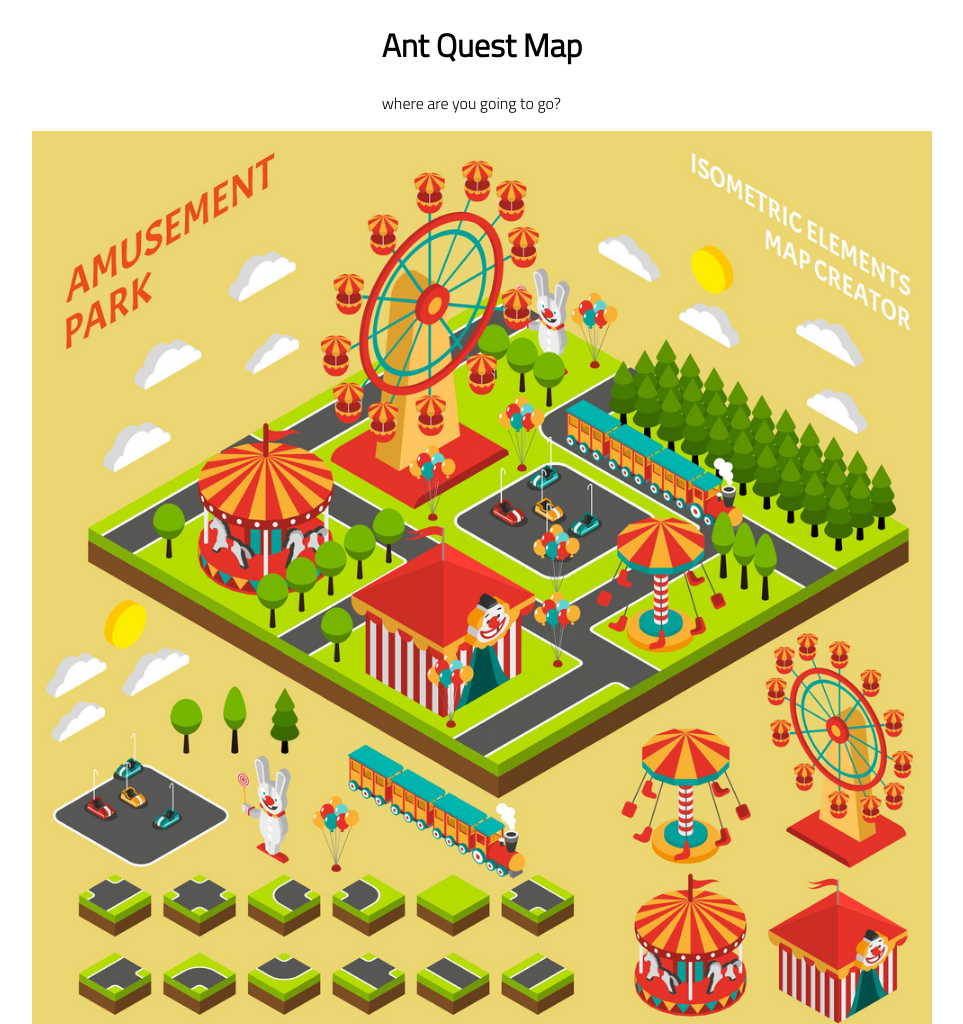
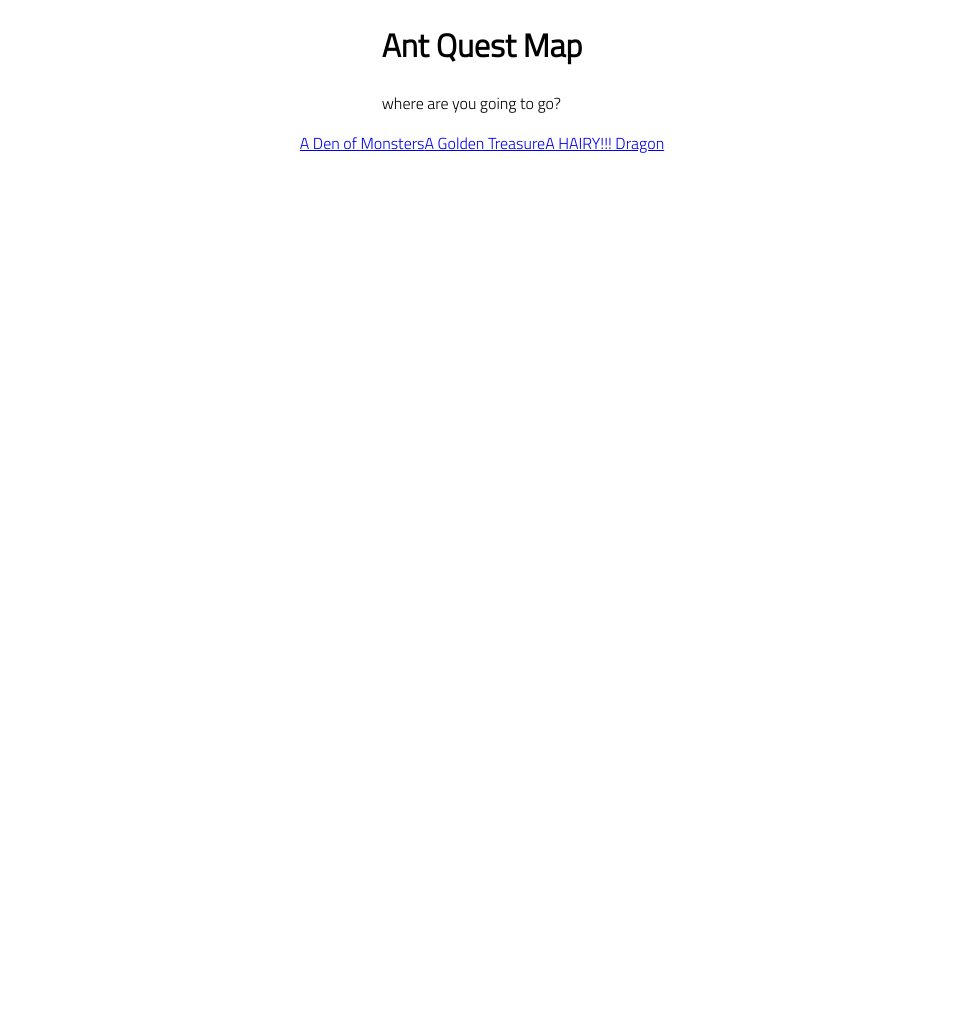
Before and after one commit to kakizaki55/lab13-adventure-quest, a website with bundled scripts: page map/index.html in a window 1280 px wide. Shown: the top 1024 px of the page, without its empty margins (158-1121 px from the left). After the commit the page ends 800 px from the top, so only its background shows below. Built offline with nearby package versions, Linux system fonts and the light colour scheme.

Commit message:
got some anchortags working using the Url parametors, next i need to use the info to render the page on the quest page

```diff
--- a/map/index.html
+++ b/map/index.html
@@ -19,7 +19,7 @@
         <p>where are you going to go?</p>
     </header>
     <main>
-        <img id="map" src="../assets/amusment-park.jpeg" alt="map of an amusment park">
+        <!-- <img id="map" src="../assets/amusment-park.jpeg" alt="map of an amusment park"> -->
         <section id="map-links">
         </section>
     </main>
--- a/map/map.js
+++ b/map/map.js
@@ -1,6 +1,15 @@
 import { quests } from '../data/data.js';
 import { creatQuestLink } from '../utiles.js';
 
-console.log(quests);
-console.log(creatQuestLink(quests));
+const mapElement = document.getElementById('map-links');
+
+
+for (let quest of quests) {
+    console.log(quest.id);
+
+    const questLink = creatQuestLink(quest);
+
+    mapElement.append(questLink);
+
+}
 //NEED TO ADD PLACEMENT OF ANCHORTAG AND APPEND TO THE HTML ELEMENT.
--- a/utiles.js
+++ b/utiles.js
@@ -17,9 +17,12 @@ export function setPlayer(playerAnt){
     localStorage.setItem('PLAYER', stringyObj);
 }
 export function creatQuestLink(questId) {
+
     const anchorTag = document.createElement('a');
+    anchorTag.classList.add('quest');
     anchorTag.href = `../quest/?id=${questId.id}`;
     anchorTag.textContent = questId.title;
 
+
     return anchorTag;
 }
```
